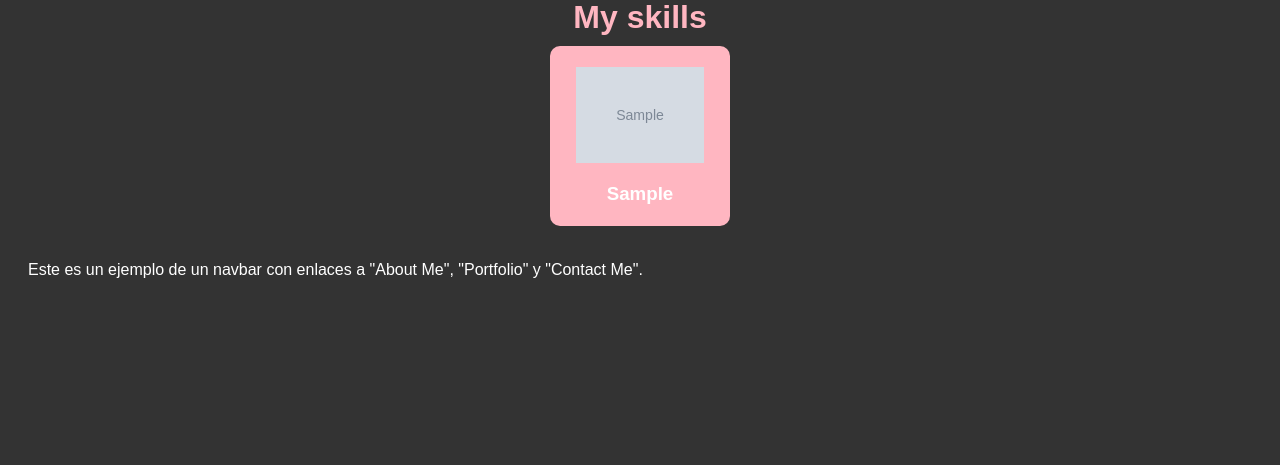
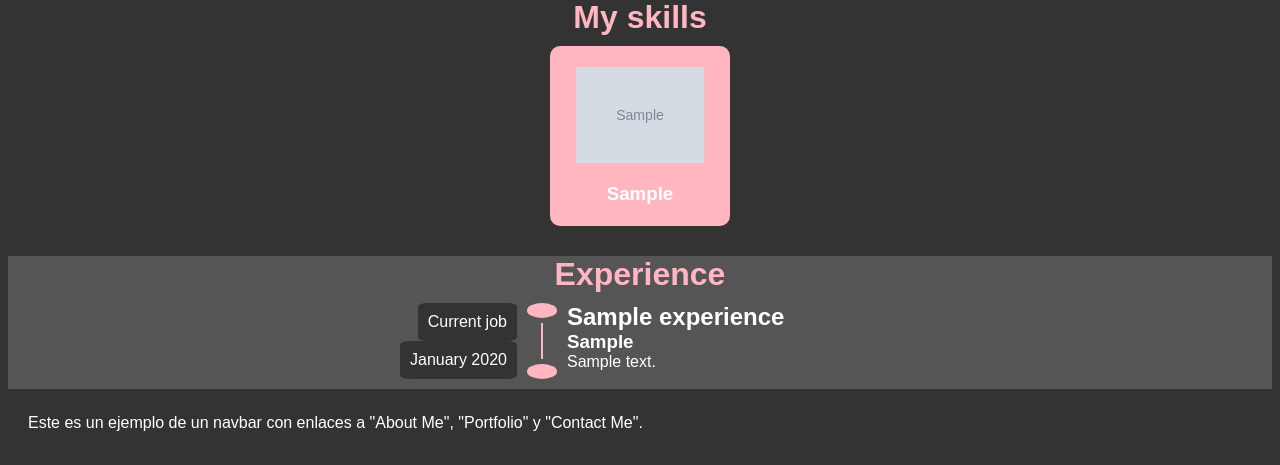
Before and after one commit to AmirDanielBenitez/web_cv_amirbenitez, a Django app: template core/templates/core/home_page.html in a window 1280 px wide. Shown: the part 422-887 px from the top of the page. Before the commit the page ends 700 px from the top, so only its background shows below. Run offline with Django 4.2, Linux system fonts and the light colour scheme; tables that the repository leaves empty hold one stand-in row (values such as "Sample post"); the template is opened without the code that fills it: values that come from a table or form of the project are taken from there, most other values are stand-ins (such as "Sample title", 1, 10 or a date in 2020); grey boxes marked "Sample" are stand-in pictures; some libraries are stand-ins or nearby versions.

Commit message:
feat: Initial design and implementation of Experience items

```diff
--- a/core/static/core/styles.css
+++ b/core/static/core/styles.css
@@ -182,6 +182,75 @@ p {
     width: 8em;
 }
 
+.my-experiences{
+    display: flex;
+    flex-direction: column;
+    align-items: center;
+    margin: 20px 0 0 0;
+    background-color: var(--background-item-color);
+}
+.my-experiences-content{
+    display: flex;
+    flex-wrap: wrap;
+    justify-content: center;
+}
+
+
+.experience-item {
+    display: flex;
+    align-items: start;
+    margin: 10px;
+    width: 500px;
+}
+
+.year-experience {
+    display: flex;
+    align-items: center;
+    height: 100%;
+}
+
+.year-column{
+    display: flex;
+    flex-direction: column;
+    align-items: end;
+    justify-content: space-between;
+    height: 100%;
+    margin: 0 10px;
+}
+
+.line-circle{
+    display: flex;
+    flex-direction: column;
+    align-items: center;
+    height: 100%;
+
+}
+
+.year-tag{
+    background-color: #333;
+    padding: 10px;
+    border-radius: 10%;
+    text-align: center;
+}
+
+.line-year {
+    height: 100%;
+    width: 2px;
+    background-color: var(--main-color);
+    margin: 5px 0;
+}
+
+.circle-year {
+    width: 30px;
+    height: 30px;
+    border-radius: 50%;
+    background-color: var(--main-color);
+}
+
+.content-experience {
+    margin: 0 10px;
+}
+
 @media screen and (max-width: 768px) {
     .description-card {
         flex-direction: column;
@@ -206,4 +275,8 @@ p {
     .skill-picture{
         width: 3em;
     }
+
+    .experience-item {
+        width: 400px;
+    }
 }
--- a/core/templates/core/home_page.html
+++ b/core/templates/core/home_page.html
@@ -49,4 +49,29 @@
     {% endfor %}
   </div>
 </div>
+<div class="my-experiences">
+  <h1 class="highlight-color"> Experience </h1>
+  <div class="my-experiences-content">
+    {% for experience in experiences %}
+      <div class="experience-item" currently="{{ experience.current_job }}">
+        <div class="year-experience">
+          <div class="year-column">
+            <div class="year-tag">{{ experience.get_finish_date }}</div>
+            <div class="year-tag">{{ experience.get_start_date }} </div>
+          </div>
+          <div class="line-circle">
+            <div class="circle-year"></div>
+            <div class="line-year"></div>
+            <div class="circle-year"></div>
+          </div>
+        </div>
+        <div class="content-experience">
+            <h2>{{ experience.job_title }}</h2>
+            <h3>{{ experience.company }}</h3>
+            {{ experience.description | safe  }}
+        </div>
+      </div>
+    {% endfor %}
+  </div>
+</div>
 {% endblock content %}
--- a/core/views.py
+++ b/core/views.py
@@ -1,7 +1,7 @@
 from django.shortcuts import render
 from django.views import View
 from django.views.generic.base import TemplateView
-from resume.models import PersonalData, Skill
+from resume.models import PersonalData, Skill, Experience
 from contact.models import ContactData
 # Create your views here.
 class HomePage(TemplateView):
@@ -12,8 +12,10 @@ class HomePage(TemplateView):
         personalData = PersonalData.get_solo()
         contactData = ContactData.get_solo()
         skills = Skill.objects.all()
+        experiences = Experience.objects.order_by('start_date')
         context["name"] = f'{personalData.first_name} {personalData.last_name}'
         context["personal_data"] = personalData
         context["contact_data"] = contactData
         context["skills"] = skills
+        context["experiences"] = experiences
         return context
--- a/requirements.txt
+++ b/requirements.txt
@@ -5,3 +5,4 @@ Django>=3.0,<4.0
 psycopg2-binary==2.9.9
 django-solo==2.2.0
 pillow==10.3.0
+django-ckeditor==6.7.1
--- a/resume/models.py
+++ b/resume/models.py
@@ -1,6 +1,7 @@
 from django.db import models
 from datetime import date
 from solo.models import SingletonModel
+from ckeditor.fields import RichTextField
 
 # Create your models here.
 
@@ -34,10 +35,24 @@ class Skill(models.Model):
 class Experience(models.Model):
     job_title = models.CharField(max_length=150)
     company = models.CharField(max_length=100)
-    description = models.TextField()
+    description = RichTextField()
     start_date = models.DateField(blank=True, null=True)
     finish_date = models.DateField(blank=True, null=True)
     current_job = models.BooleanField(default=False)
 
     def __str__(self):
         return f"{self.job_title} {self.company}"
+
+    def get_start_date(self):
+        if self.start_date:
+            return self.start_date.strftime("%B %Y")
+        else:
+            return "Unknown"
+
+    def get_finish_date(self):
+        if self.current_job:
+            return "Current job"
+        elif self.finish_date:
+            return self.finish_date.strftime("%B %Y")
+        else:
+            return "Present"
```
Also changed, not shown: web_cv_amirbenitez/settings.py (+18 -0 lines), resume/migrations/0010_alter_experience_description.py (added).
